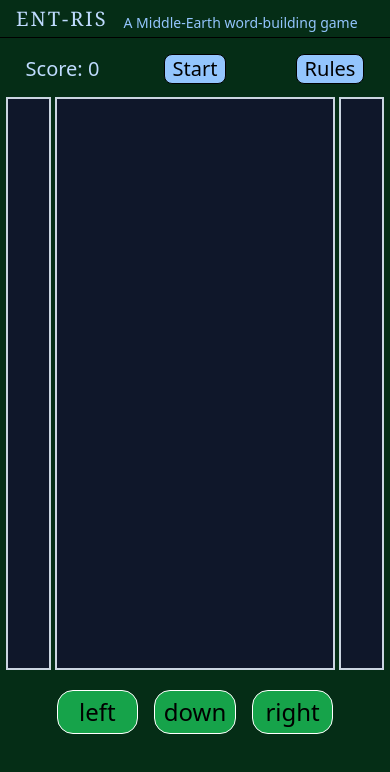
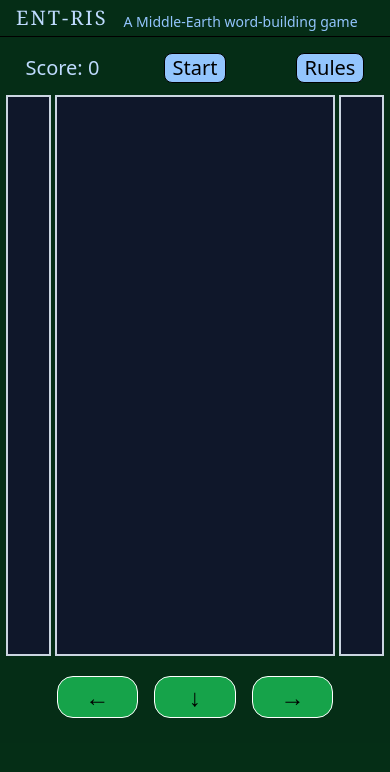
Before and after one commit to Struckhour/word-game, a SvelteKit app: page / in a window 390 px wide. Shown: the top 772 px of the page. Built offline with nearby package versions, Linux system fonts and the light colour scheme.

Commit message:
adds a bit more at the bottom for chrome on mobile.

```diff
--- a/src/routes/+page.svelte
+++ b/src/routes/+page.svelte
@@ -606,7 +606,7 @@
         updateColumnDepths();
     }
 </script>
-<body class="overflow-hidden square relative mx-auto min-h-[90vh] bg-green-950 bg-opacity-60">
+<body class="overflow-hidden square relative mx-auto min-h-[88vh] bg-green-950 bg-opacity-60">
     {#if showMenu}
     <div transition:fly={{ x:400, duration:300}} class="overflow-hidden w-[350px] h-screen absolute right-0 bg-blue-950 bg-opacity-[98%] z-20 border-l-4 border-blue-100">
         <button on:click={() => {showMenu = false;}} class="text-4xl mt-12 ml-4 w-full border-y border-blue-200 hover:bg-blue-700 active:bg-blue-900 text-blue-100">Close --></button>
@@ -663,9 +663,9 @@
     </div>
     <!-- left right down buttons -->
     <div class="grid grid-cols-3 grid-rows-1 w-[71%] gap-x-4 max-w-[540px] mx-auto xl:hidden h-[10%] py-4">
-        <button on:click={leftClick} class="bg-green-600 rounded-2xl text-2xl h-full active:bg-green-400 border border-white">left</button>
-        <button on:click={downClick} class="bg-green-600 rounded-2xl text-2xl h-full active:bg-green-400 border border-white">down</button>
-        <button on:click={rightClick} class="bg-green-600 rounded-2xl text-2xl h-full active:bg-green-400 border border-white">right</button>
+        <button on:click={leftClick} class="bg-green-600 rounded-2xl text-2xl h-full active:bg-green-400 border border-white">&#8592</button>
+        <button on:click={downClick} class="bg-green-600 rounded-2xl text-2xl h-full active:bg-green-400 border border-white">&#8595</button>
+        <button on:click={rightClick} class="bg-green-600 rounded-2xl text-2xl h-full active:bg-green-400 border border-white">&#8594</button>
     </div>
     {#if gameOver && score < 200}
     <div class="absolute top-[300px] left-2/4 -translate-x-2/4 border border-black bg-red-500 text-black text-4xl px-4">Game Over</div>
@@ -682,7 +682,7 @@
     }
     .square {
       width: 100vw;
-      height: 90vh;
+      height: 88vh;
     }
 
     @media (min-width: 800px) {
```
